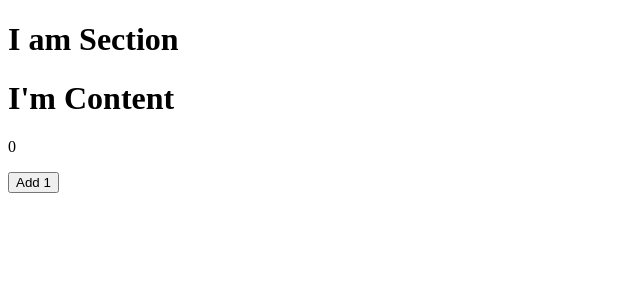
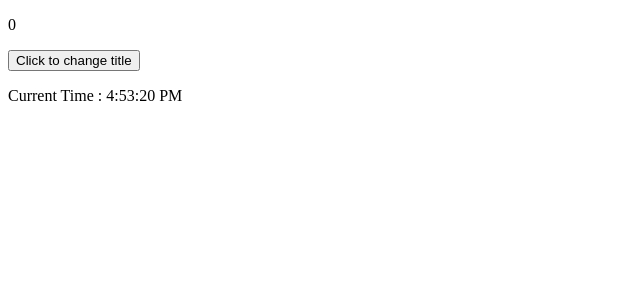
Before and after one commit to HasanMdKamrul/Hooks, a React (Create React App) app: page / in a window 1280 px wide. Shown: the top 300 px of the page, without its empty margins (0-640 px from the left). Built offline with nearby package versions, Linux system fonts and the light colour scheme.

Commit message:
My Class component of a title changer and a clock added

```diff
--- a/src/App.js
+++ b/src/App.js
@@ -1,21 +1,10 @@
-import { useState } from 'react';
-import CounterContext from './Components/Contexts/CounterContexts';
-import Section from './Components/Section';
+import MyComponent from './Components/MyComponentClass';
 
 function App() {
-  const [count,setCount] = useState(0);
-
-  const change = ()=>(
-    setCount((prevState)=>(prevState+1))
-  )
-
-  console.log(change)
 
   return (
     <div>
-      <CounterContext.Provider value={{count:count,change:change}} >
-        <Section  />
-      </CounterContext.Provider>
+      <MyComponent />
     </div>
   );
 }
--- /dev/null
+++ b/src/Components/MyComponentClass.js
@@ -0,0 +1,65 @@
+import React from 'react';
+
+export default class MyComponent extends React.Component{
+
+    state = {
+        count: 0,
+        date: new Date(),
+    };
+
+
+
+    componentDidMount(){
+        const { count } = this.state;
+        document.title = `Clicked ${count} times`;
+        this.Interval = setInterval(() =>{
+            this.tick()
+        },1000)
+    }
+
+
+
+    UNSAFE_componentWillUpdate(){
+        const {count} = this.state;
+        document.title = `Clicked ${count} times`;
+    }
+
+
+    componentWillUnmount(){
+        clearInterval(this.Interval);
+    }
+
+    buttonClick = () =>{
+        return(
+            this.setState(
+                (prevState)=>(
+                    {count :prevState.count + 1}
+                )
+            )
+        )
+    }
+
+    tick = ()=>{
+        this.setState({
+            date: new Date(),
+        })
+    }
+
+
+    render() {
+        const {count,date} = this.state;
+        return (
+            <div>
+                <p>
+                    {count}
+                </p>
+                <button type="button" onClick={this.buttonClick}>
+                    Click to change title
+                </button>
+                <p>
+                   Current Time :  {date.toLocaleTimeString()}
+                </p>
+            </div>
+        )
+    }
+}
```
